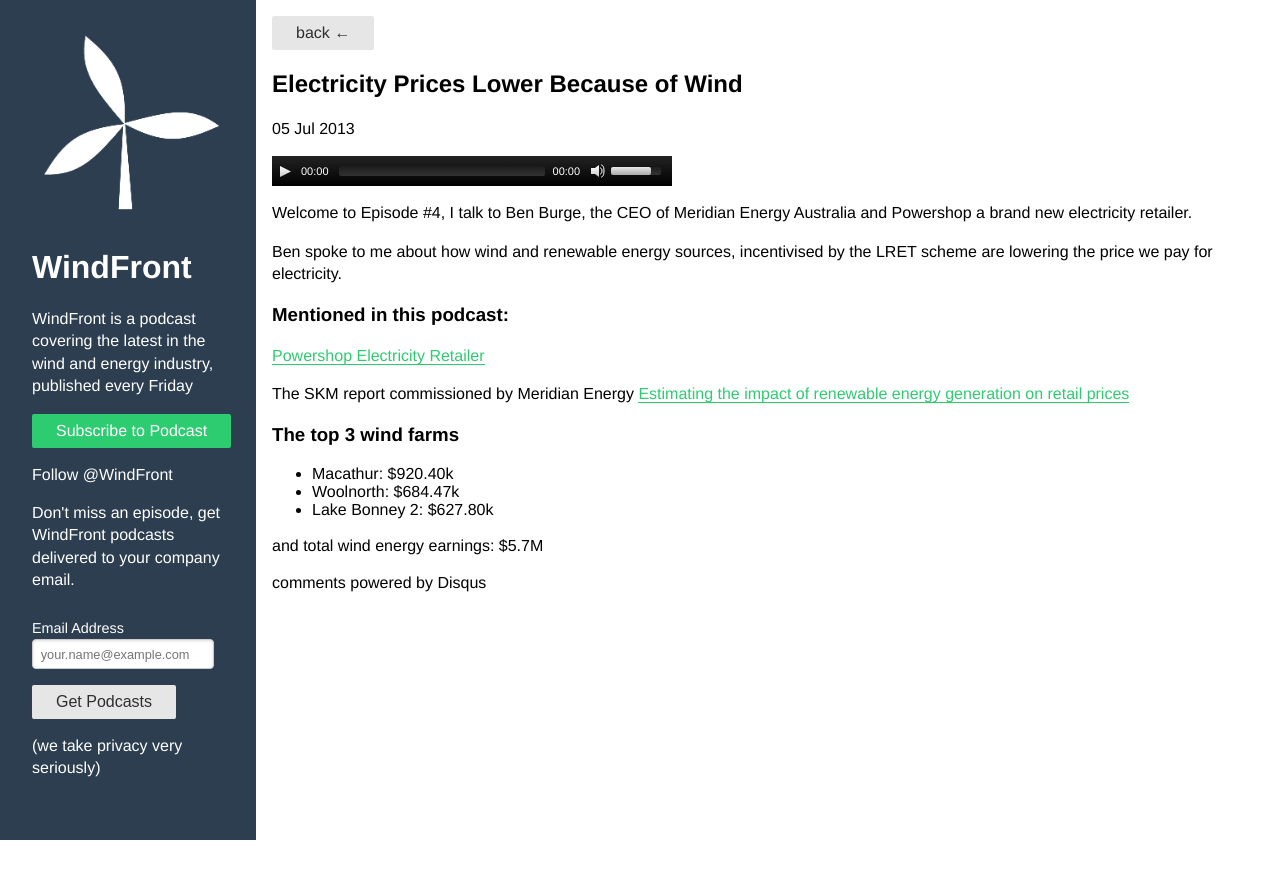
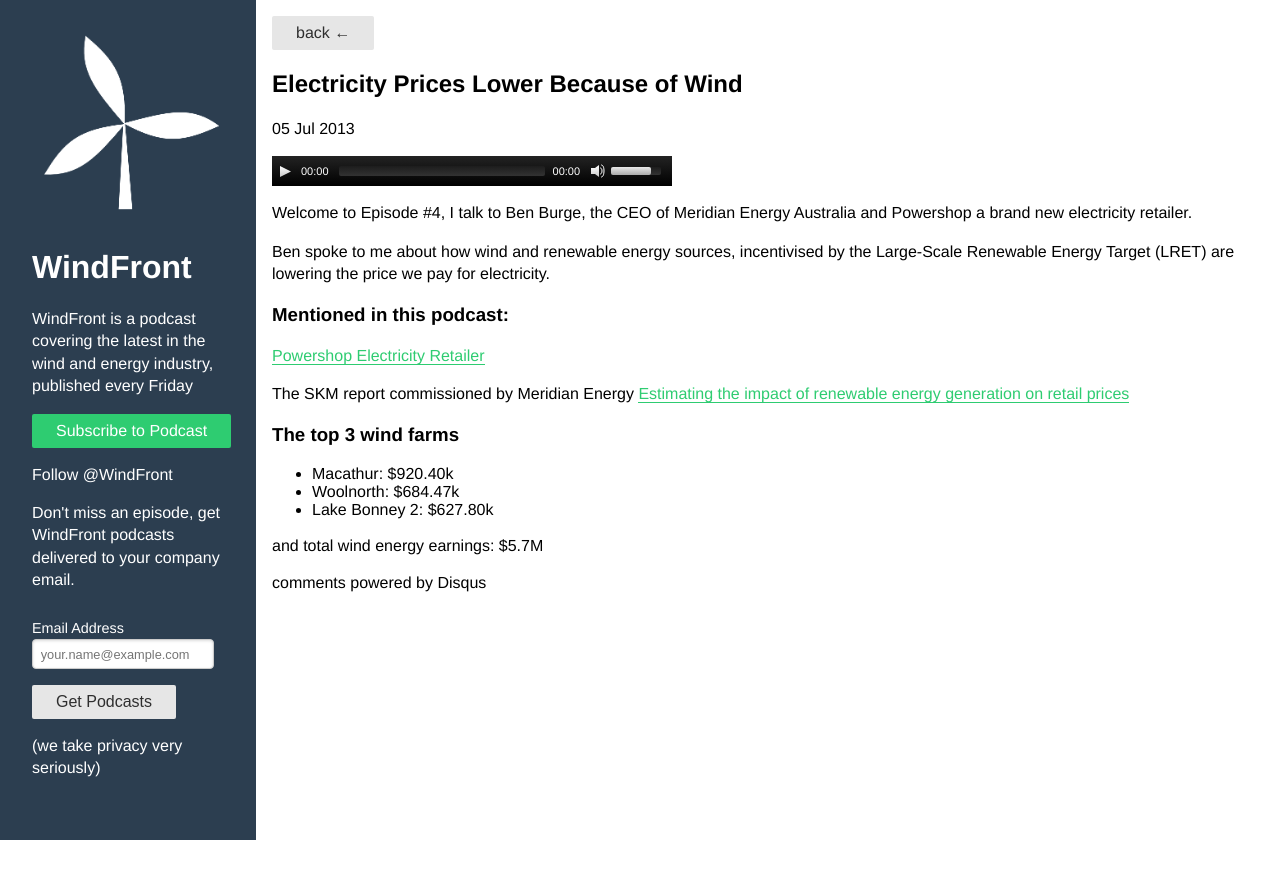
Before and after one commit to jtrain/wf-podcast, a Jekyll site: the page built from _posts/2013-07-05-lret-reducing-wholesale-pool-price.md, in a window 1280 px wide. Shown: the top 879 px of the page. Built offline with Jekyll 4.4.1, drawn with Linux system fonts in a browser that asks for light colours; nearby versions of some CDN libraries; comment, search, counter and statistics services are not loaded.

Commit message:
typed lret word out in full

```diff
--- a/_posts/2013-07-05-lret-reducing-wholesale-pool-price.md
+++ b/_posts/2013-07-05-lret-reducing-wholesale-pool-price.md
@@ -2,20 +2,20 @@
 layout: post
 title: "Electricity Prices Lower Because of Wind"
 mp3: "windfront-ep4-jul5.mp3"
-mp3_length: "5854501"
-mp3_duration: "6:05"
+mp3_length: "20121149"
+mp3_duration: "20:57"
 ---
 
 Welcome to Episode #4, I talk to Ben Burge, the CEO of Meridian Energy Australia
 and Powershop a brand new electricity retailer.
 
-Ben spoke to me about how wind and renewable energy sources, incentivised by the LRET scheme are
+Ben spoke to me about how wind and renewable energy sources, incentivised by the Large-Scale Renewable Energy Target (LRET) are
 lowering the price we pay for electricity.
 
 ### Mentioned in this podcast:
 [Powershop Electricity Retailer](http://www.powershop.com.au)
 
-The SKM report commissioned by Meridian Energy [Estimating the impact of renewable energy generation on retail prices](https://s3-us-west-1.amazonaws.com/www.windfront.com/downloads/estimating-the-impact-of-the-lret-on-wholesale-market-prices.pdf)
+The SKM report commissioned by Meridian Energy [Estimating the impact of renewable energy generation on retail prices](/downloads/estimating-the-impact-of-the-lret-on-wholesale-market-prices.pdf)
 
 ### The top 3 wind farms
 
```
